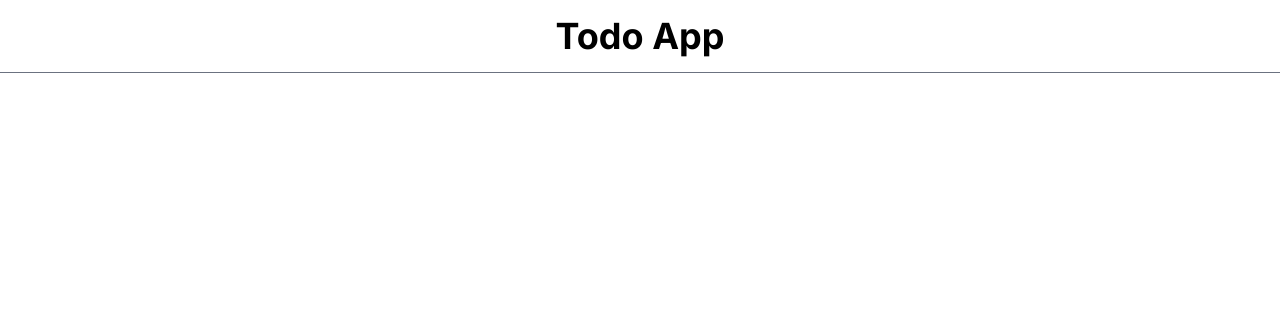
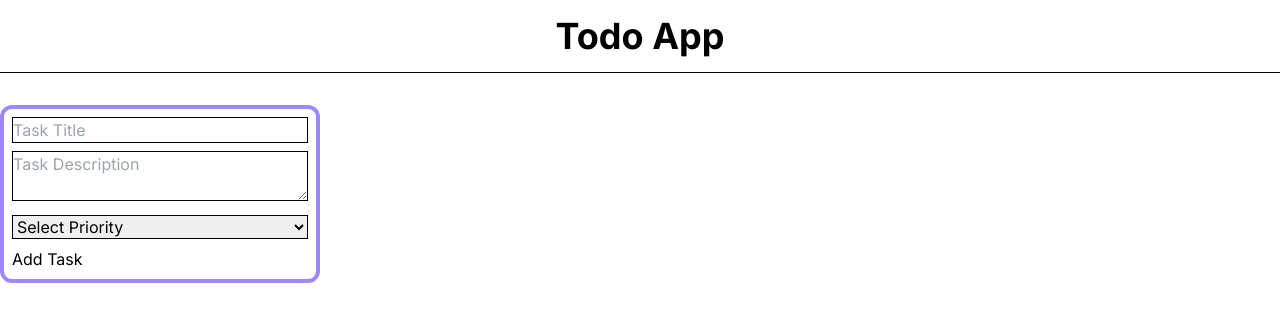
Before and after one commit to EligibleDev/todo-app, a Next.js app: page / in a window 1280 px wide. Shown: the top 322 px of the page. Built offline with nearby package versions, Linux system fonts and the light colour scheme.

Commit message:
form design and functionality added

```diff
--- a/src/app/page.js
+++ b/src/app/page.js
@@ -1,17 +1,15 @@
-"use client";
-
+import AddTaskForm from '@/components/AddTaskForm/AddTaskForm';
 import Header from '@/components/Header/Header';
-import { UtilsContext } from '@/providers/UtilsProvider/UtilsProvider';
-import React, { useContext } from 'react';
+import React from 'react';
 
 const Home = () => {
-  const { value } = useContext(UtilsContext)
-
   return (
     <main>
       <Header />
-      <section className='container flex justify-between'>
-        <div className='w-1/4'></div>
+      <section className='container mx-auto flex justify-between py-8'>
+        <div className='w-1/4 border-4 rounded-xl border-purple'>
+          <AddTaskForm />
+        </div>
         <div className='w-[37.5%]'></div>
         <div className='w-[37.5%]'></div>
       </section>
--- /dev/null
+++ b/src/components/AddTaskForm/AddTaskForm.jsx
@@ -0,0 +1,38 @@
+"use client";
+
+import { UtilsContext } from "@/providers/UtilsProvider/UtilsProvider";
+import React, { useContext } from "react";
+
+const AddTaskForm = () => {
+    const { handleAddTask, setPriority } = useContext(UtilsContext);
+    return (
+        <form onSubmit={handleAddTask} className="space-y-2 p-2">
+            <input
+                placeholder="Task Title"
+                required
+                className="w-full border border-black"
+                type="text"
+                name="title"
+            />
+            <textarea
+                placeholder="Task Description"
+                name="description"
+                required
+                className="w-full border border-black"
+            />
+            <select
+                required
+                onChange={(e) => setPriority(e.target.value)}
+                className="w-full border border-black"
+            >
+                <option value="">Select Priority</option>
+                <option value="low">Low</option>
+                <option value="medium">Medium</option>
+                <option value="high">High</option>
+            </select>
+            <button type="submit">Add Task</button>
+        </form>
+    );
+};
+
+export default AddTaskForm;
--- a/src/providers/UtilsProvider/UtilsProvider.jsx
+++ b/src/providers/UtilsProvider/UtilsProvider.jsx
@@ -1,12 +1,38 @@
 "use client";
 
-import { createContext } from "react";
+import { createContext, useState } from "react";
 
 export const UtilsContext = createContext();
 
 const UtilsProvider = ({ children }) => {
-    const utils = {};
+    const [priority, setPriority] = useState("low");
+    const previousData = localStorage.getItem("tasks");
 
+    const handleAddTask = (e) => {
+        e.preventDefault();
+
+        const id = Math.random().toString();
+        const title = e.target.title.value;
+        const description = e.target.description.value;
+        const createdAt = new Date();
+        const completed = false;
+
+        //defining a new task out of the form's data
+        const newTask = { id, title, description, createdAt, priority, completed };
+        const tasks = JSON.stringify([newTask]);
+
+        if (previousData) {
+            const previousArray = JSON.parse(previousData);
+            const updatedTasks = [...previousArray, newTask];
+            localStorage.setItem("tasks", JSON.stringify(updatedTasks));
+            e.target.reset();
+        } else {
+            localStorage.setItem("tasks", tasks);
+            e.target.reset();
+        }
+    };
+
+    const utils = { handleAddTask, setPriority };
     return <UtilsContext.Provider value={utils}>{children}</UtilsContext.Provider>;
 };
 
--- a/tailwind.config.js
+++ b/tailwind.config.js
@@ -6,13 +6,14 @@ module.exports = {
     "./src/app/**/*.{js,ts,jsx,tsx,mdx}",
   ],
   theme: {
-    extend: {
-      backgroundImage: {
-        "gradient-radial": "radial-gradient(var(--tw-gradient-stops))",
-        "gradient-conic":
-          "conic-gradient(from 180deg at 50% 50%, var(--tw-gradient-stops))",
-      },
-    },
+    extend: {},
+    colors: {
+      'purple': "#9c88ff",
+      'gray': "#dcdde1",
+      'yellow': "#fbc531",
+      'green': "#4cd137",
+      'red': "#e84118",
+    }
   },
   plugins: [],
 };
```
Also changed, not shown: public/demo.json (added, +10 -0 lines).
